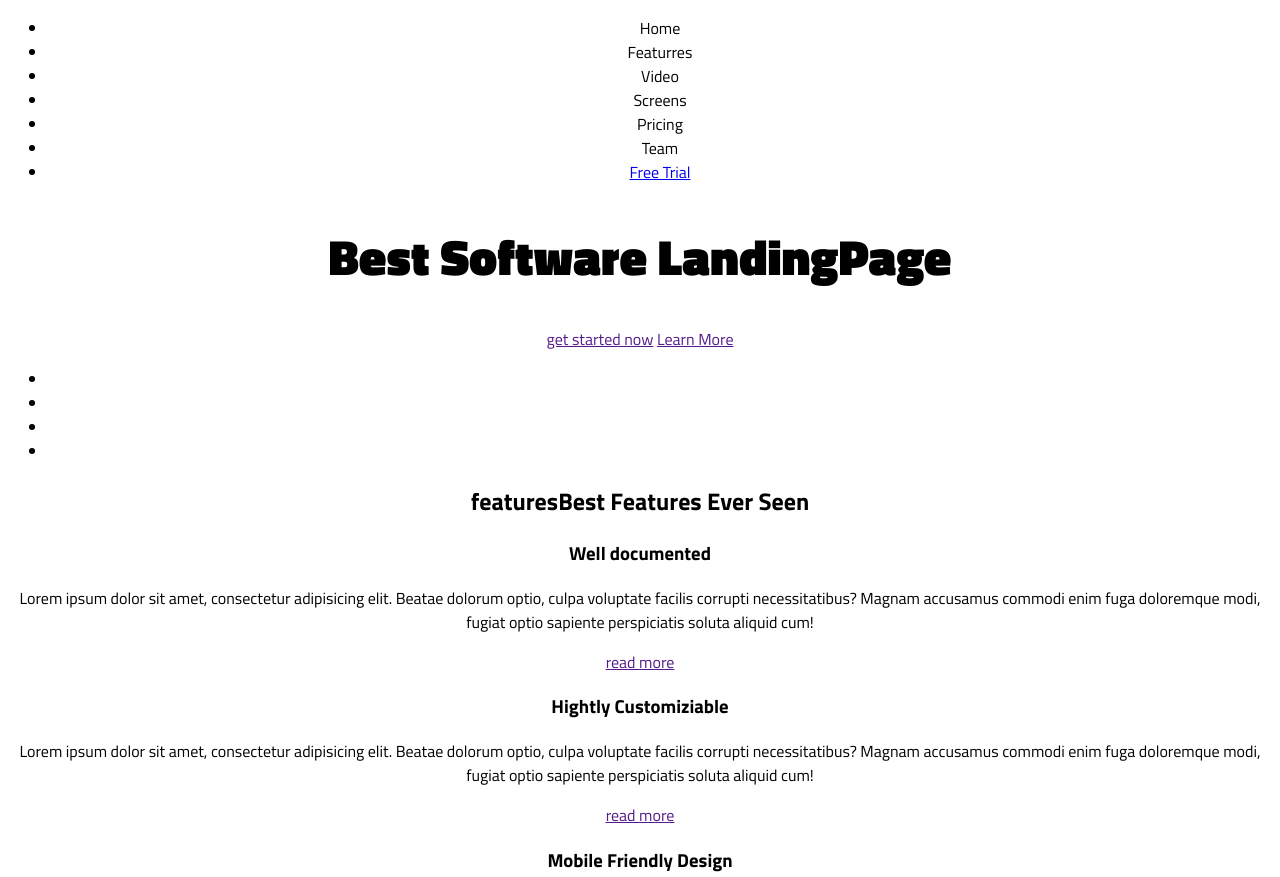
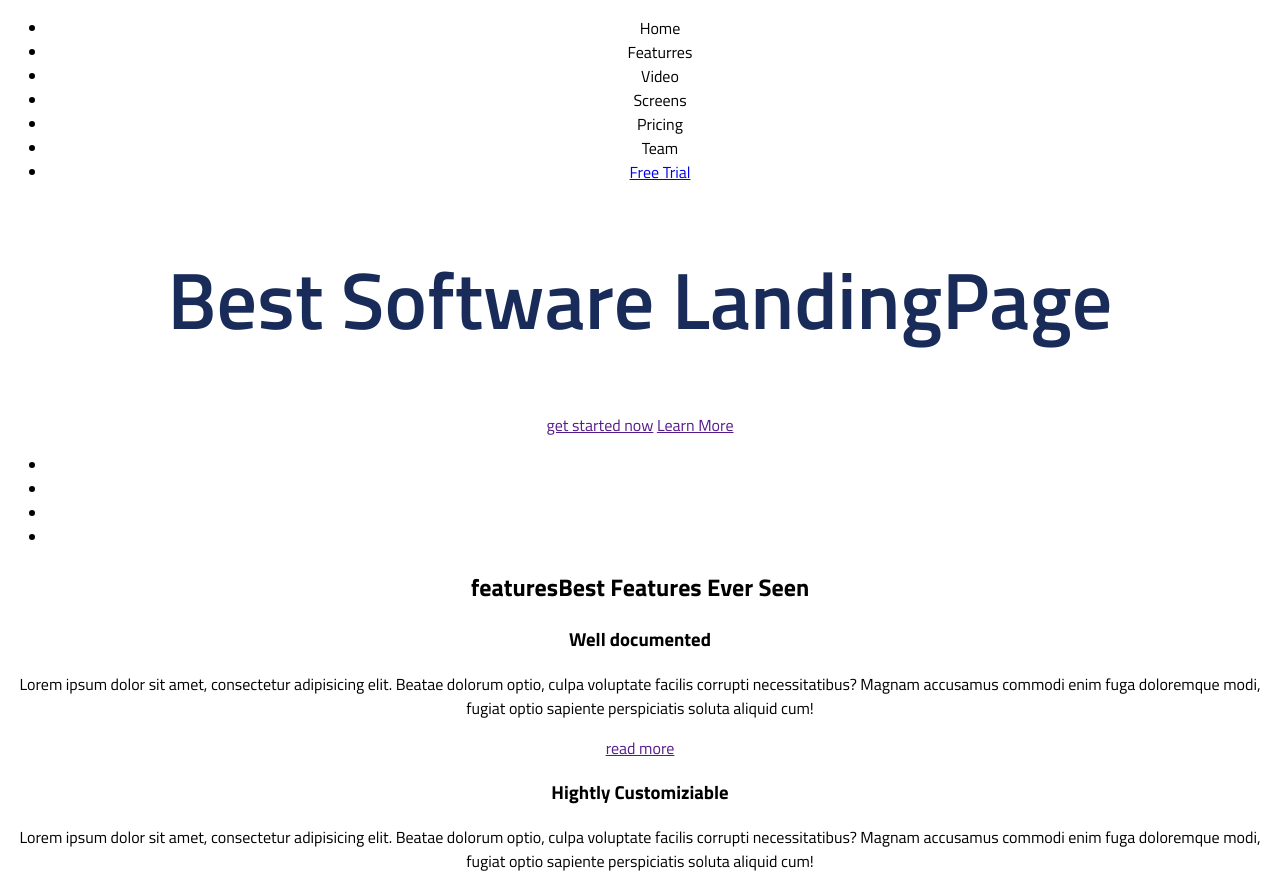
Before and after one commit to igenrytop/limpon, a plain HTML site: page index.html in a window 1280 px wide. Shown: the top 877 px of the page. Drawn offline with Linux system fonts and the light colour scheme.

Commit message:
Update style.css

```diff
--- a/css/style.css
+++ b/css/style.css
@@ -4,6 +4,7 @@ body {
 }
 
 h1 {
-    font-size: 50px;
-    font-weight: 800;
+    font-size: 80px;
+    font-weight: 600;
+    color: #192b59;
 }
```
